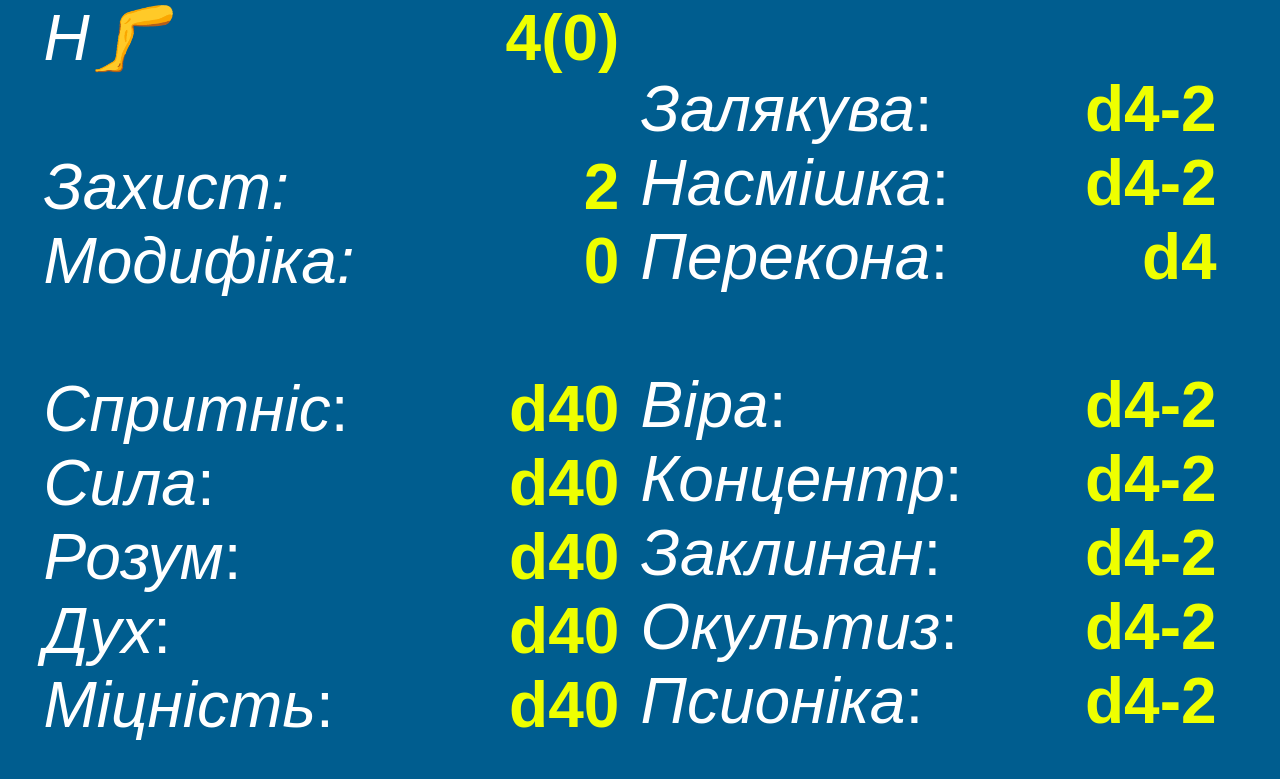
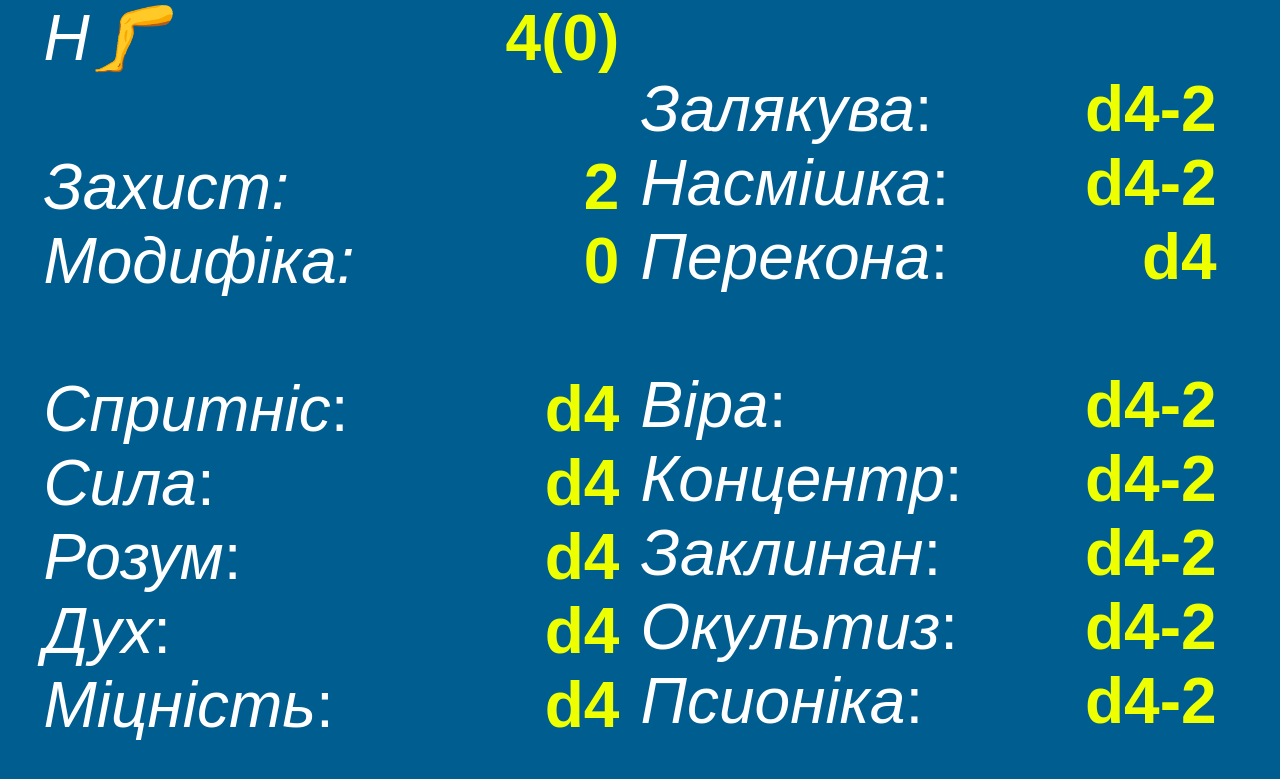
Before and after one commit to GDU-Lord/savage_worlds, a React (Create React App) app in the folder client/: page /summary in a window 1280 px wide. Shown: the part 595-1374 px from the top of the page. Built offline with nearby package versions, Linux system fonts and the light colour scheme; no server answers.

Commit message:
damage display fix

```diff
--- a/client/src/components/Sheet/WeaponsList/Weapon/index.module.sass
+++ b/client/src/components/Sheet/WeaponsList/Weapon/index.module.sass
@@ -41,10 +41,12 @@
             background-color: #84c795
             transform: scale(1, 1.05)
         .container
-            input
+            display: block
+            width: 92vw
+            input, textarea
                 margin-bottom: 0vw
             .big_block
-                input
+                input, textarea
                     width: 92vw
             .double_block
                 width: 92vw
--- a/client/src/components/Sheet/WeaponsList/Weapon/index.tsx
+++ b/client/src/components/Sheet/WeaponsList/Weapon/index.tsx
@@ -6,6 +6,7 @@ import s from "./index.module.sass";
 import { bindActionCreators } from "@reduxjs/toolkit";
 import { useEffect } from "react";
 import { word } from "../../../Language/language";
+import { getDamage } from "../../../../scripts";
 
 export interface props {
     id: string;
@@ -79,26 +80,27 @@ export default function Weapon ({ id }: props) {
     }
 
     // adds strength die + mod for malee weapons (d10+2)+2d6+3 and lowers down weapon die if it's lower than the strength die
-    function getDamage (val: damage) {
-        if(w.type === "range") return val;
-        const s = state.attributes.strength;
-        const mod = s[1] === 0 ? "" : s[1] > 0 ? `+${s[1]}` : s[1].toString();
-        const die = Math.min(+val.replace(/^[1-9][0-9]{0,}(d|к)/, "").replace(/(\+|\-)[1-9][0-9]{0,}$/, ""), s[0]);
-        const val2 = val.replace(/d(4|6|8|10|12)/, `d${die}`).replace(/к(4|6|8|10|12)/, `к${die}`);
-        const damage = `(d${s[0]}${mod})+${val2}`;
-        return damage;
-    }
+    // function getDamage (val: damage) {
+    //     if(w.type === "range") return val;
+    //     const s = state.attributes.strength;
+    //     const mod = s[1] === 0 ? "" : s[1] > 0 ? `+${s[1]}` : s[1].toString();
+    //     const die = Math.min(+val.replace(/^[1-9][0-9]{0,}(d|к)/, "").replace(/(\+|\-)[1-9][0-9]{0,}$/, ""), s[0]);
+    //     const val2 = val.replace(/d(4|6|8|10|12)/, `d${die}`).replace(/к(4|6|8|10|12)/, `к${die}`);
+    //     const damage = `(d${s[0]}${mod})+${val2}`;
+    //     return damage;
+    // }
 
     function updateHidden () {
         toggleHiddenWeapon(id);
     }
 
-    const ap = w.ap === 0 ? "" : `[${w.ap}]`;
+    // const ap = w.ap === 0 ? "" : `[${w.ap}]`;
 
     return (
         <div className={s.weapon}>
-            <div onClick={updateHidden} className={s.title}>{w.name.toString()} {getDamage(w.damage)} {ap}</div>
+            <div onClick={updateHidden} className={s.title}>{w.name.toString()} {getDamage(w, state.attributes.strength)}</div>
             {!w.hidden && <><div className={s.container}>
+                <div className={s.block_container}>
                     <div className={s.double_block}>
                         <div className={s.small_block}>
                             <div className={s.subtitle}>{word("title")}</div>
@@ -169,6 +171,8 @@ export default function Weapon ({ id }: props) {
                                 disabled={state.sheet.locked}
                             />
                         </div>
+                    </div>
+                </div>
                 <div className={s.big_block}>
                     <div className={s.subtitle}>{word("details")}</div>
                     <Input
@@ -178,7 +182,6 @@ export default function Weapon ({ id }: props) {
                         onUpdate={val => updateText("notes", val)}
                         disabled={state.sheet.locked}
                     />
-                    </div>
                 </div>
             </div>
             <div className={s.container2}>
--- a/client/src/components/Summary/index.tsx
+++ b/client/src/components/Summary/index.tsx
@@ -7,6 +7,8 @@ import { useEffect } from "react";
 import { skills } from "../../character";
 import { attribute } from "../../store/slices/sheet/attributes";
 import words from "../../words";
+import { weapon } from "../../store/slices/sheet/weapons";
+import { getDamage, parseModifier } from "../../scripts";
 
 export interface props {
 
@@ -61,6 +63,7 @@ export default function Summary (props: props) {
         updateDerivedStatistics(state);
     }, [state]);
 
+    // armor level
     let head = 0;
     let arms = 0;
     let torso = 0;
@@ -76,17 +79,20 @@ export default function Summary (props: props) {
         if(armor.legs) legs = Math.max(legs, armor.armor);
     }
 
+    // skills
+
     const skillList: (keyof skills)[][] = [["fighting", "shooting", "athletics"], ["intimidation", "taunt", "persuasion"], ["faith", "focus", "spellcasting", "occult", "psionics"]];
 
     const parseSkills = (skillName: keyof skills, key: number) => {
         const skill = state.skills[skillName];
         let mod = skill.level[1] + modifier;
         let die = skill.level[0];
+        // setting up a default die and modifier for untrained skills
         if(die === 0) {
             mod -= 2;
             die = 4;
         }
-        const modText = mod === 0 ? "" : ((mod > 0 ? "+" : "") + String(mod));
+        const modText = parseModifier(mod);
         return (<div key={key} className={s.text_field}><i>{word(skillName)}</i>: <b>d{die}{modText}</b></div>);
     }
 
@@ -94,6 +100,8 @@ export default function Summary (props: props) {
     const list1 = skillList[1].map(parseSkills);
     const list2 = skillList[2].map(parseSkills);
     const attributes: JSX.Element[] = [];
+
+    // attributes
 
     for(const i in state.attributes) {
         const attribute = state.attributes[i as attribute];
@@ -103,32 +111,22 @@ export default function Summary (props: props) {
             mod -= 2;
             die = 4;
         }
-        const modText = (mod > 0 ? "+" : "") + String(mod);
+        const modText = mod === 0 ? "" : ((mod > 0 ? "+" : "") + String(mod));
         attributes.push(<div key={i} className={s.text_field}><i>{word(i as attribute)}</i>: <b>d{die}{modText}</b></div>);
     }
 
+    // weapons
+
     const weapons = state.weapons.list.allIds.map((id, index) => {
         const weapon = state.weapons.list.byId[id];
-        const range = weapon.type === "range" ? `{${weapon.range}}` : "";
-        let mod = +(weapon.damage.match(/(\+|-)[1-9][0-9]{0,}/)?.[0] ?? "0");
-        let die1 = [
-            +(weapon.damage.match(/(?<=d)(4|6|8|10|12)/)?.[0] ?? ""),
-            +(weapon.damage.match(/[1-9][0-9]{0,}(?=d)/)?.[0] ?? "")
-        ];
-        let die2 = "";
-        if(weapon.type === "melee") {
-            die1[0] = Math.min(die1[0], state.attributes.strength[0]);
-            if(state.attributes.strength[0] as unknown as number === die1[0])
-                die1[1] ++;
-            else
-                die2 = "+1d" + state.attributes.strength[0];
-            mod += state.attributes.strength[1];
-        }
-        mod += modifier;
-        const modText = mod === 0 ? "" : ((mod > 0 ? "+" : "") + String(mod));
+        // range
+        const range = weapon.type === "range" ? `(${weapon.range})` : "";
+
+        const damage = getDamage(weapon, state.attributes.strength, modifier);
+
         return (<div className={s.text_field} key={index}>
             <i>{weapon.name} {range}</i><br/>
-            <b>{die1[1]}d{die1[0]}{die2}{modText}</b>
+            <b>{damage}</b>
         </div>);
     });
 
--- a/client/src/routes/CharacterPage/index.tsx
+++ b/client/src/routes/CharacterPage/index.tsx
@@ -62,6 +62,12 @@ export default function CharacterPage (props: props) {
                         nav("/");
                     },
                 },
+                {
+                    text: word("summary"),
+                    callback () {
+                        nav("/summary?token="+state.text.token);
+                    }
+                },
                 state.sheet.locked ? editButton : lockButton
             ],
         }
--- a/client/src/scripts.ts
+++ b/client/src/scripts.ts
@@ -1,5 +1,6 @@
 import { io } from "socket.io-client";
 import { SERVER_URL } from "./config";
+import { weapon } from "./store/slices/sheet/weapons";
 
 export function ObjectId () {
     const m = Math;
@@ -72,3 +73,44 @@ export function CopyObject<Type> (obj: Type) {
 export function isMobile () {
     return window.innerWidth <= 800;
 }
+
+export function parseModifier (mod: number) {
+    return mod === 0 ? "" : ((mod > 0 ? "+" : "") + String(mod));
+}
+
+export function getDamage (weapon: weapon, strength: level, modifier: number = 0) {
+
+    // armor piercing
+    const ap = weapon.ap !== 0 ? `[${weapon.ap}]` : "";
+
+    // modifier
+    let mod = +(weapon.damage.match(/(\+|-)[1-9][0-9]{0,}/)?.[0] ?? "0");
+
+    // weapon die
+    let die1 = [
+        weapon.damage.match(/(?<=d)(4|6|8|10|12)/),
+        weapon.damage.match(/[1-9][0-9]{0,}(?=d)/)
+    ].map((inp) => +(inp?.[0] ?? "0"));
+
+    // strength die
+    let die2 = "";
+
+    // melee attacks
+    if(weapon.type === "melee") {
+        // restricting the weapon die
+        die1[0] = Math.min(die1[0], strength[0]);
+        // doubling the weapon die
+        if(strength[0] as unknown as number === die1[0])
+            die1[1] ++;
+        else // adding a strength die
+            die2 = "+1d" + strength[0];
+        // adding the strength modifier
+        mod += strength[1];
+    }
+    // adding fatigue and wounds modifiers
+    mod += modifier;
+    // converting mofifier to text
+    const modText = parseModifier(mod);
+
+    return `${die1[1]}d${die1[0]}${die2}${modText} ${ap}`;
+}
--- a/client/src/words.ts
+++ b/client/src/words.ts
@@ -29,6 +29,7 @@ export default {
     // sheet
     // other params
     "copy_link": ["Скопіювати посилання", "Copy link", "Kopirn di-zsylku"],
+    "summary": ["Короткий опис", "Summary", "Kurc obgesstorb"],
     "lock": ["Заблокувати", "Lock", "Zablokirn"],
     "edit": ["Редагувати", "Edit", "Redahirn"],
     "player_name": ["Ім'я гравця", "Player name", "Imjja di-sspilera"],
```
Lines whose indentation alone changed are shown as unchanged.
